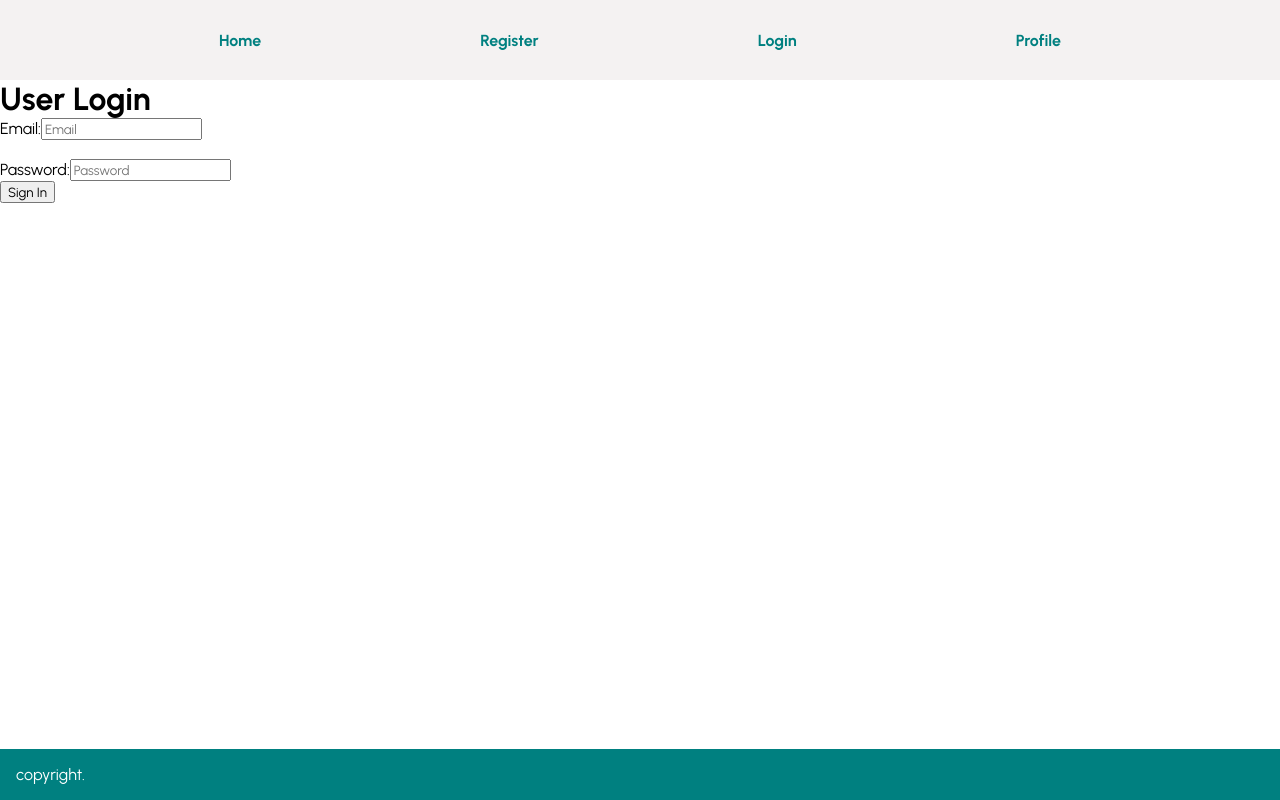
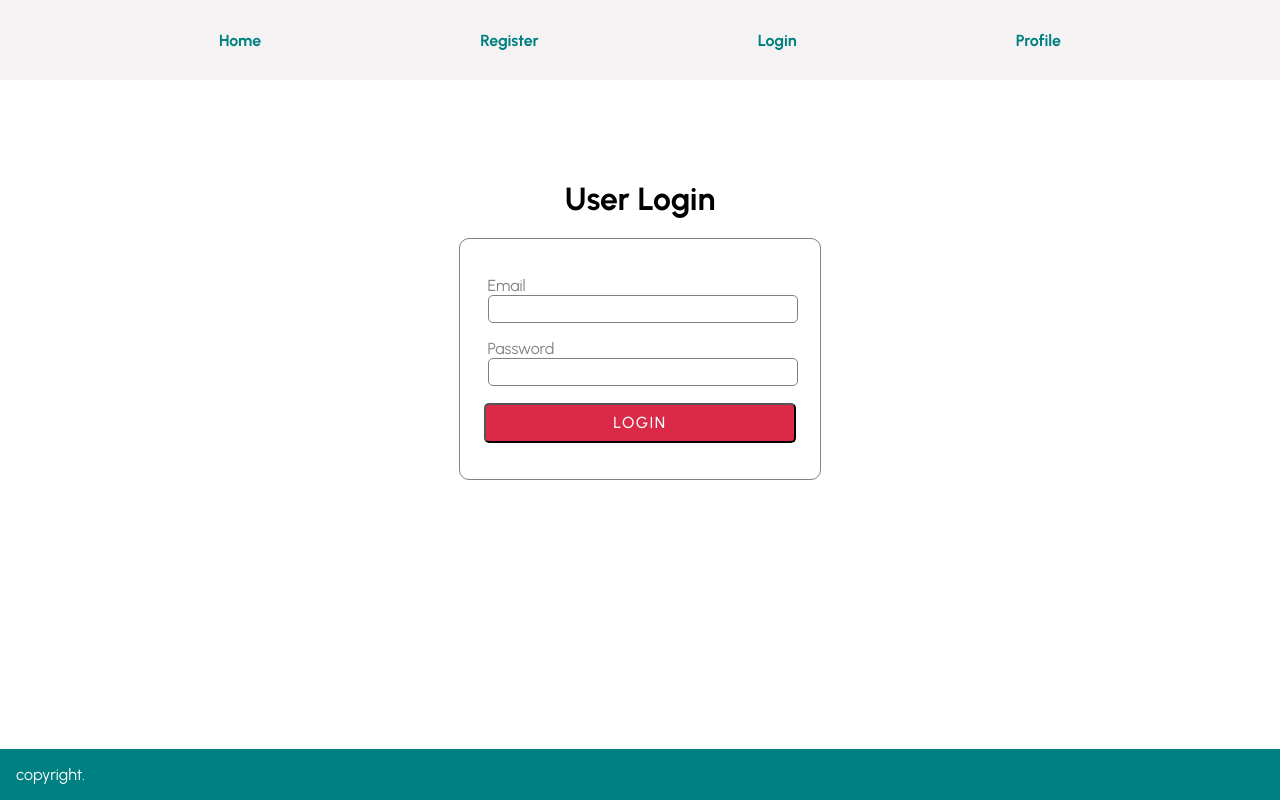
Before and after one commit to femmiennine/fullstack-jwt-auth-practice, a React (Create React App) app in the folder client/: page /login in a window 1280 px wide. Built offline with nearby package versions, Linux system fonts and the light colour scheme.

Commit message:
form styling done

```diff
--- a/client/src/pages/Login.tsx
+++ b/client/src/pages/Login.tsx
@@ -1,7 +1,58 @@
 import axios from 'axios'
 import { useState } from 'react'
 import { useNavigate } from 'react-router-dom'
+import styled from 'styled-components'
 import Modal from '../components/Modal'
+
+const Container = styled.div`
+  display: flex;
+  flex-direction: column;
+  align-items: center;
+  justify-content: center;
+  height: 100%;
+  width: 100%;
+  margin-top: 100px;
+`
+
+const Form = styled.form`
+  background-color: white;
+  color: white;
+  min-height: 25vh;
+  min-width: 40vh;
+  display: flex;
+  flex-direction: column;
+  align-items: center;
+  justify-content: space-evenly;
+  border: 1px solid grey;
+  border-radius: 10px;
+  margin-top: 20px;
+  padding: 20px;
+`
+
+const Input = styled.input`
+  margin-left: 5px;
+  width: 38vh;
+  height: 3vh;
+  font-size: 1rem;
+  letter-spacing: 1.5px;
+  border: 1px solid grey;
+  border-radius: 5px;
+`
+const Label = styled.label`
+  color: Grey;
+  margin-left: 5px;
+`
+
+const Button = styled.button`
+  background-color: #da2a47;
+  color: white;
+  border-radius: 5px;
+  width: 39vh;
+  height: 5vh;
+  font-size: 1rem;
+  font-weight: 500;
+  letter-spacing: 1.5px;
+`
 
 const Login = () => {
   const navigate = useNavigate()
@@ -39,41 +90,40 @@ const Login = () => {
   }
 
   return (
-    <div>
+    <Container>
       <h1>User Login</h1>
-      <form onSubmit={handleSubmit}>
+      <Form onSubmit={handleSubmit}>
         <div>
-          <label htmlFor='email'>Email:</label>
-          <input
+          <Label htmlFor='email'>Email</Label>
+          <br />
+          <Input
             type='email'
             name='email'
             id='email'
             value={user.email}
             onChange={handleInputChange}
-            placeholder='Email'
           />
         </div>
-        <br />
 
         <div>
-          <label htmlFor='password'>Password:</label>
-          <input
+          <Label htmlFor='password'>Password</Label>
+          <br />
+          <Input
             type='password'
             name='password'
             id='password'
             value={user.password}
             onChange={handleInputChange}
-            placeholder='Password'
           />
         </div>
         <div>
-          <button type='submit'>Sign In</button>
+          <Button type='submit'>LOGIN</Button>
         </div>
-      </form>
+      </Form>
       {isModalOpen && (
         <Modal modalText={modalText} closeModal={closeModal} responseStatus={responseStatus} />
       )}
-    </div>
+    </Container>
   )
 }
 export default Login
--- a/client/src/pages/Profile.tsx
+++ b/client/src/pages/Profile.tsx
@@ -33,12 +33,6 @@ const Profile = () => {
       <p>{user?.name}</p>
       <p>{user?.email}</p>
       <p>{user?.phone}</p>
-      <p>
-        Lorem ipsum, dolor sit amet consectetur adipisicing elit. Quas aliquam natus saepe cum
-        impedit, iusto eos nisi dolorum iure rerum alias atque numquam ratione harum quos aspernatur
-        dolores, et sequi velit repudiandae optio, doloribus quae? Laudantium repudiandae vero saepe
-        dolor veniam quae assumenda exercitationem autem eligendi rerum. A, temporibus rem!
-      </p>
     </div>
   )
 }
--- a/client/src/pages/Register.tsx
+++ b/client/src/pages/Register.tsx
@@ -15,22 +15,43 @@ const Container = styled.div`
 `
 
 const Form = styled.form`
-  background-color: teal;
+  background-color: white;
   color: white;
-  height: 30vh;
-  width: 40vh;
+  min-height: 40vh;
+  min-width: 40vh;
   display: flex;
   flex-direction: column;
   align-items: center;
   justify-content: space-around;
-  padding: 10px;
+  padding: 20px;
+  border: 1px solid grey;
   border-radius: 10px;
+  margin-top: 20px;
 `
 
 const Input = styled.input`
   margin-left: 5px;
   width: 38vh;
-  height: 100%;
+  height: 3vh;
+  font-size: 1rem;
+  letter-spacing: 1.5px;
+  border: 1px solid grey;
+  border-radius: 5px;
+`
+const Label = styled.label`
+  color: Grey;
+  margin-left: 5px;
+`
+
+const Button = styled.button`
+  background-color: #da2a47;
+  color: white;
+  border-radius: 5px;
+  width: 39vh;
+  height: 5vh;
+  font-size: 1rem;
+  font-weight: 500;
+  letter-spacing: 1.5px;
 `
 const Register = () => {
   const navigate = useNavigate()
@@ -75,67 +96,49 @@ const Register = () => {
       <h1>Sign Up</h1>
       <Form onSubmit={handleSubmit}>
         <div>
-          <label hidden htmlFor='name'>
-            Name:
-          </label>
-          <Input
-            type='text'
-            name='name'
-            id='name'
-            value={user.name}
-            onChange={handleInputChange}
-            placeholder='Full Name'
-          />
+          <Label htmlFor='name'>Name</Label>
+          <br />
+          <Input type='text' name='name' id='name' value={user.name} onChange={handleInputChange} />
         </div>
-        <br />
 
         <div>
-          <label hidden htmlFor='email'>
-            Email:
-          </label>
+          <Label htmlFor='email'>Email</Label>
+          <br />
           <Input
             type='email'
             name='email'
             id='email'
             value={user.email}
             onChange={handleInputChange}
-            placeholder='Email'
           />
         </div>
-        <br />
 
         <div>
-          <label hidden htmlFor='phone'>
-            Phone:
-          </label>
+          <Label htmlFor='phone'>Phone</Label>
+          <br />
           <Input
             type='tel'
             name='phone'
             id='phone'
             value={user.phone}
             onChange={handleInputChange}
-            placeholder='Phone'
           />
         </div>
-        <br />
 
         <div>
-          <label hidden htmlFor='password'>
-            Password:
-          </label>
+          <Label htmlFor='password'>Password</Label>
+          <br />
           <Input
             type='password'
             name='password'
             id='password'
             value={user.password}
             onChange={handleInputChange}
-            placeholder='Password'
           />
         </div>
-        <br />
 
         <div>
-          <button type='submit'>Sign Up</button>
+          <Button type='submit'>SIGN UP</Button>
         </div>
       </Form>
       {isModalOpen && (
--- a/client/src/routes/index.tsx
+++ b/client/src/routes/index.tsx
@@ -1,5 +1,4 @@
 import { BrowserRouter, Routes, Route } from 'react-router-dom'
-import styled from 'styled-components'
 import Footer from '../layout/Footer'
 import Navbar from '../layout/Navbar'
 import Error from '../pages/Error'
@@ -8,10 +7,6 @@ import Login from '../pages/Login'
 import Profile from '../pages/Profile'
 import Register from '../pages/Register'
 
-const Container = styled.div`
-  display: flex;
-  flex-direction: column;
-`
 const Index = () => {
   return (
     <BrowserRouter>
```
